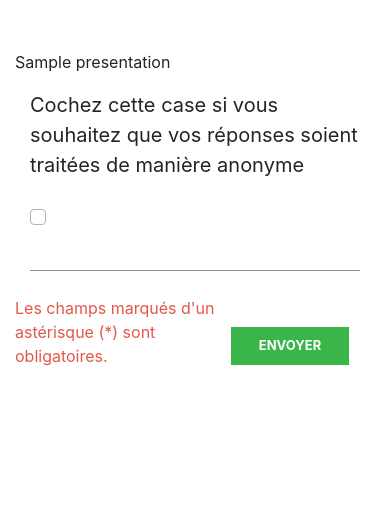
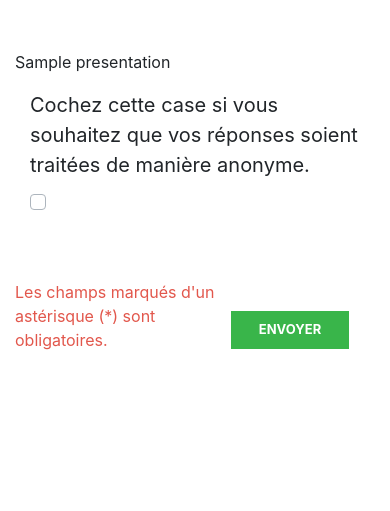
Before and after one commit to Gregory2911/Questionnaire, a Symfony app: template templates/questionnaire/index.html.twig in a window 390 px wide. Shown: the part 111-622 px from the top of the page. Run offline with Twig, Linux system fonts and the light colour scheme; the template is opened without the code that fills it: most values are stand-ins (such as "Sample title", 1, 10 or a date in 2020); style sheets or scripts are compiled from the project's sources; some libraries are stand-ins or nearby versions.

Commit message:
mise à jour du responsive design

```diff
--- a/assets/css/app.scss
+++ b/assets/css/app.scss
@@ -33,8 +33,13 @@ h1
 
 legend, label
 {
-	margin-bottom: 25px;
+	margin-bottom: 10px;
 	font-size: 20px;
+}
+
+small
+{
+	margin-bottom: 10px;
 }
 
 .form-group
@@ -44,7 +49,7 @@ legend, label
 
 .element
 {
-	border-bottom: 1px #8F8F8F solid;
+	// border-bottom: 1px #8F8F8F solid;
 	margin-bottom: 25px;
 	padding-bottom: 25px;
 }
--- a/templates/questionnaire/index.html.twig
+++ b/templates/questionnaire/index.html.twig
@@ -41,8 +41,8 @@
             {% if (question.typeQuestion == 1) %}
                 <div class="element form-group">
                     <label for="{{ id }}">{{ nb ~ ". " ~ question.libelle | e ~ asterisque }}</label>
+                    {{ aide | raw }}
                     <input id="{{ id }}" name="{{ id }}[]" type="text" class="form-control" aria-describedby="passwordHelpBlock" {{ require }}>
-                    {{ aide | raw }}
                     <div class="invalid-feedback">
                         Veuillez remplir ce champ.
                     </div>
@@ -53,8 +53,8 @@
             {% if (question.typeQuestion == 2) %}
                 <div class="form-group element">
                     <label for="{{ id }}">{{ nb ~ ". " ~ question.libelle | e ~ asterisque }}</label>
+                    {{ aide | raw }}
                     <textarea id="{{ id }}" name="{{ id }}[]" type="textarea" class="form-control" {{ require }}></textarea>
-                    {{ aide | raw }}
                     <div class="invalid-feedback">
                         Veuillez remplir ce champ.
                     </div>
@@ -65,6 +65,7 @@
             {% if (question.typeQuestion == 3) %}
                 <div class="form-group element">
                     <legend>{{ nb ~ ". " ~ question.libelle | e ~ asterisque }}</legend>
+                    {{ aide | raw }}
                         <div class="row">
                             {% for value in question.choix %}
                                 <div class="col-lg-2 col-md-4 col-sm-6 col-6">
@@ -79,7 +80,6 @@
                                 {% set i = i+1 %}
                             {% endfor %}
                         </div>
-                    {{ aide | raw }}
                 </div>
             {% endif %}
 
@@ -87,6 +87,7 @@
             {% if (question.typeQuestion == 4) %}
                 <div class="form-group element {{ classChoixMultiple }}">
                     <legend>{{ nb ~ ". " ~ question.libelle | e ~ asterisque }}</legend>
+                    {{ aide | raw }}
                     <div class="row">
                         {% for value in question.choix %}
                             <div class="col-lg-2 col-md-4 col-sm-6 col-6">
@@ -101,7 +102,6 @@
                             {% set i = i+1 %}
                         {% endfor %}
                     </div>
-                    {{ aide | raw }}
                 </div>
             {% endif %}
 
@@ -109,6 +109,7 @@
             {% if (question.typeQuestion == 5) %}
                 <div class="element">
                     <legend>{{ nb ~ ". " ~ question.libelle | e ~ asterisque }}</legend>
+                    {{ aide | raw }}
                     <div class="form-group">
                         <select class="custom-select" name="{{ id }}[]" {{ require }}>
                             <option value="">Ouvrez ce menu de sélection</option>
@@ -118,7 +119,6 @@
                         </select>
                         <div class="invalid-feedback">Veuillez choisir un élément de la liste.</div>
                     </div>
-                   {{ aide | raw }}
                 </div>
             {% endif %}
 
@@ -126,6 +126,7 @@
             {% if (question.typeQuestion == 6) %}
                 <div class="form-group element">
                     <legend>{{ nb ~ ". " ~ question.libelle | e ~ asterisque }}</legend>
+                    {{ aide | raw }}
                     {% for j in question.borneInf..question.borneSup %}
                         <div class="custom-control custom-radio custom-control-inline">
                             <input type="radio" class="custom-control-input" id="{{ 'customControlValidation' ~ id ~ j }}" name="{{ id }}[]" value="{{ j }}" {{ require }}>
@@ -135,7 +136,6 @@
                             {% endif %}
                         </div>
                     {% endfor %}
-                    {{ aide | raw }}
                 </div>
             {% endif %}
 
@@ -143,12 +143,12 @@
             {% if (question.typeQuestion == 7) %}
                 <div class="form-group element">
                     <legend>{{ nb ~ ". " ~ question.libelle | e ~ asterisque }}</legend>
+                    {{ aide | raw }}
                     <div class="custom-control custom-checkbox mb-3">
                         <input type="checkbox" class="custom-control-input" id="{{'customControlValidation' ~ id}}"  name="{{ id }}[]" {{ require }}>
                         <label class="custom-control-label" for="{{'customControlValidation' ~ id}}"></label>
                         <div class="invalid-feedback">Veuillez cocher une case.</div>
                     </div>
-                    {{ aide | raw }}
                 </div>
             {% endif %}
 
@@ -161,7 +161,7 @@
             {# si questionnaire anonyme #}
             {% if (questionnaire.anonyme == true) %}
                 <div class="form-group element">
-                    <legend>Cochez cette case si vous souhaitez que vos réponses soient traitées de manière anonyme</legend>
+                    <legend>Cochez cette case si vous souhaitez que vos réponses soient traitées de manière anonyme.</legend>
                     <div class="custom-control custom-checkbox mb-3">
                         <input type="checkbox" class="custom-control-input" id="anonyme"  name="anonyme">
                         <label class="custom-control-label" for="anonyme"></label>
```
